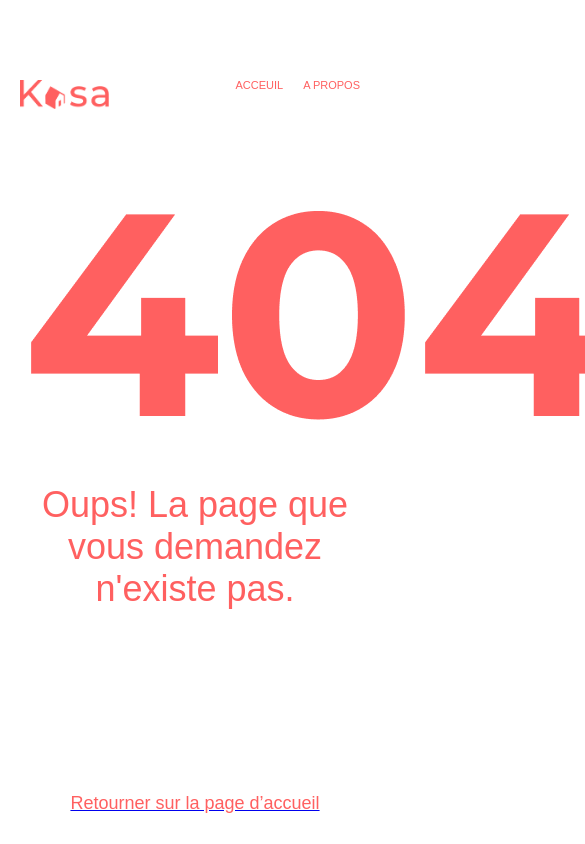
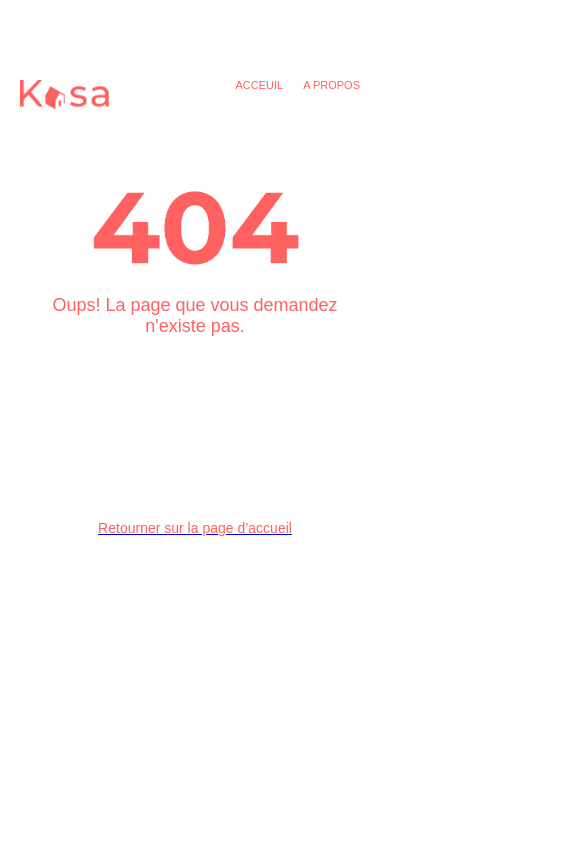
Before and after one commit to mehdi660/Kasa-V0-, a React (Create React App) app: page /error in a window 390 px wide. Shown: the top 844 px of the page, 585 px wide, since content can reach past the window. Built offline with nearby package versions, Linux system fonts and the light colour scheme.

Commit message:
responsive of the error page and about page done

```diff
--- a/src/components/Collaps.js
+++ b/src/components/Collaps.js
@@ -10,7 +10,7 @@ const Collaps = ({ state, defaultState = false }) => {
     setIsCollapsed(!isCollapsed);
   };
   return (
-    <div className="collaps">
+    <div className="collaps collaps-about">
       <div className="collaps-title" onClick={toggleCollapse}>
         <h3>{state.title}</h3>
         <img
--- a/src/styles/Accomodation.css
+++ b/src/styles/Accomodation.css
@@ -30,7 +30,6 @@
 
 .info-host {
     display: flex;
-    margin-right: -40px;
 }
 
 .info-host p {
@@ -107,3 +106,6 @@
     color: #FF6060;
     line-height: 25.67px;
 }
+
+
+@media (max-width:769px) {}
--- a/src/styles/Collaps.css
+++ b/src/styles/Collaps.css
@@ -46,6 +46,10 @@
     animation: rotate 0.3s;
 }
 
+.collaps-about {
+    height: 20%;
+}
+
 
 
 
--- a/src/styles/Error.css
+++ b/src/styles/Error.css
@@ -15,3 +15,18 @@
     font-size: 18px;
     text-align: center;
 }
+
+@media (max-width:769px) {
+
+    .error-ctn img {
+        width: 60%;
+    }
+
+    .error-ctn h3 {
+        font-size: 18px;
+    }
+
+    .error p {
+        font-size: 14px;
+    }
+}
```
